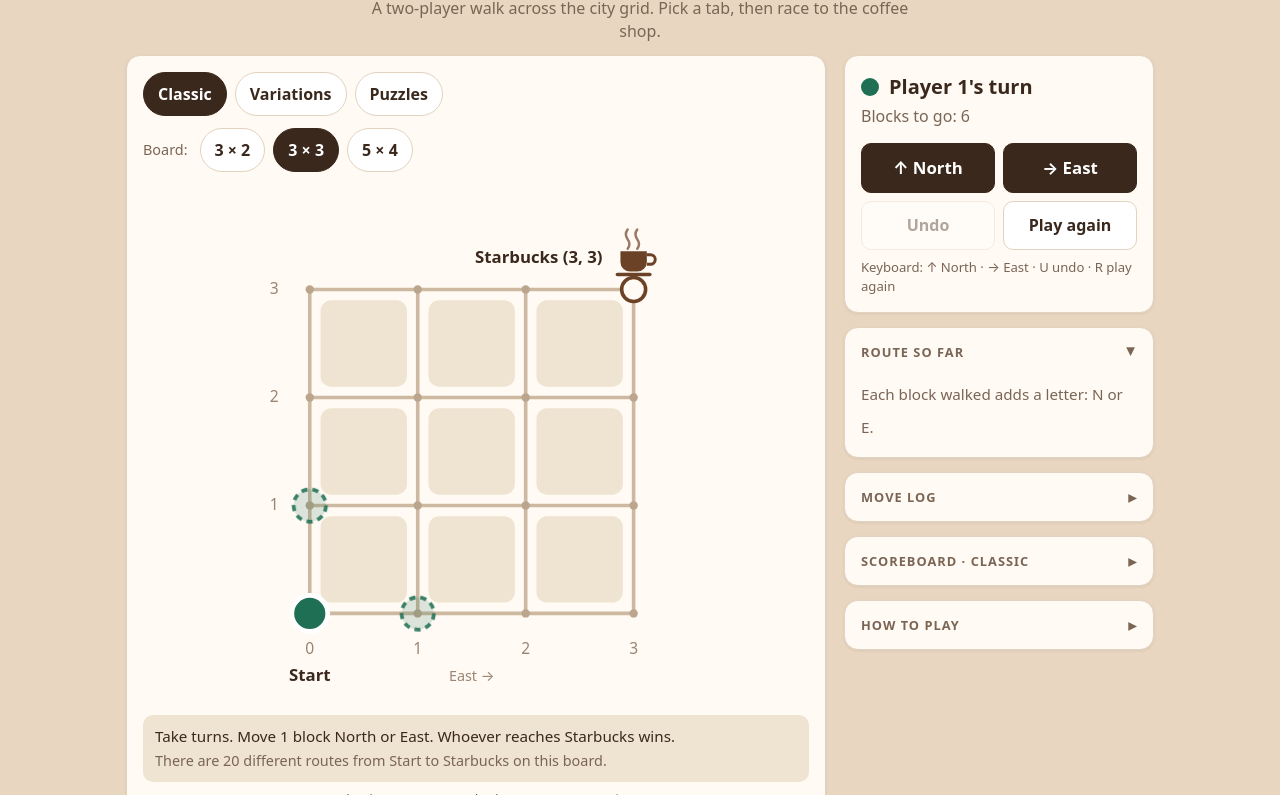
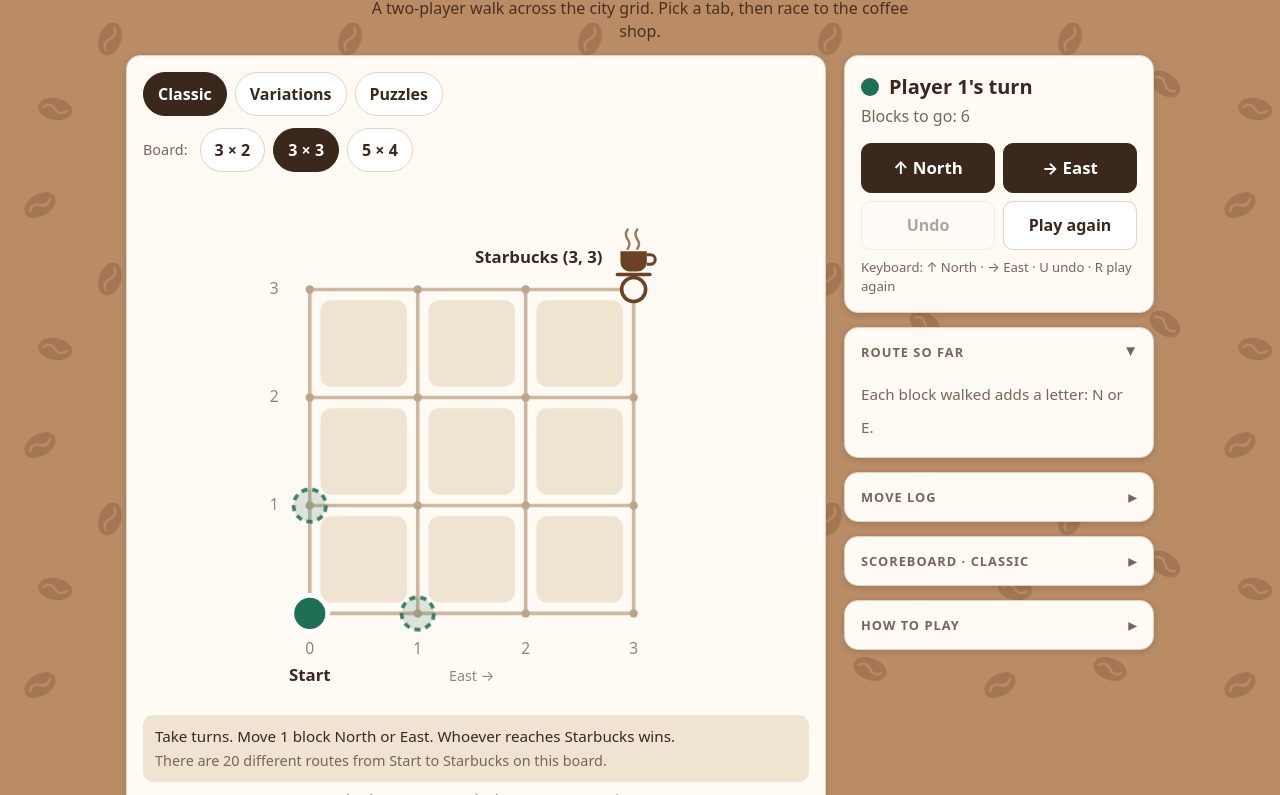
Before and after one commit to dschell3/coffee-shop-expedition, a plain HTML site: page index.html in a window 1280 px wide. Shown: the part 81-876 px from the top of the page. Drawn offline with Linux system fonts and the light colour scheme.

Commit message:
Use a warm brown background with coffee beans

```diff
--- a/index.html
+++ b/index.html
@@ -7,7 +7,10 @@
 <style>
   /* Layout: board card on the left, game panel on the right; stacks to one column on phones */
   :root {
-    --bg: #e8d6c0;
+    --bg: #b98c66;
+    --on-bg: #2b1a10;
+    --on-bg-muted: #4a3021;
+    --bean: #6b4226;
     --card: #fffaf3;
     --ink: #3a281d;
     --muted: #7a6555;
@@ -28,7 +31,8 @@
   }
   @media (prefers-color-scheme: dark) {
     :root:not([data-theme="light"]) {
-      --bg: #140f0b; --card: #28201a; --ink: #f1e6d8; --muted: #b8a593; --line: #3d322a;
+      --bg: #1c1209; --on-bg: #f1e6d8; --on-bg-muted: #c9b39c; --bean: #6b4226;
+      --card: #2d241c; --ink: #f1e6d8; --muted: #b8a593; --line: #43362c;
       --block: #332920; --street: #5c4b3c; --dot: #7a6655; --axis: #a8957f;
       --p1: #4fb58f; --p2: #e8874f; --cup: #d9a679; --btn-bg: #2f261f;
       --solid: #f1e6d8; --solid-ink: #1d1712; --token-ring: #28201a;
@@ -36,7 +40,8 @@
     }
   }
   :root[data-theme="dark"] {
-    --bg: #140f0b; --card: #28201a; --ink: #f1e6d8; --muted: #b8a593; --line: #3d322a;
+    --bg: #1c1209; --on-bg: #f1e6d8; --on-bg-muted: #c9b39c; --bean: #6b4226;
+    --card: #2d241c; --ink: #f1e6d8; --muted: #b8a593; --line: #43362c;
     --block: #332920; --street: #5c4b3c; --dot: #7a6655; --axis: #a8957f;
     --p1: #4fb58f; --p2: #e8874f; --cup: #d9a679; --btn-bg: #2f261f;
     --solid: #f1e6d8; --solid-ink: #1d1712; --token-ring: #28201a;
@@ -52,7 +57,13 @@
     color: var(--ink);
     line-height: 1.45;
   }
+  /* Coffee beans behind everything. Drawn as inline SVG so they take theme colors. Desktop only. */
+  .beans { position: fixed; inset: 0; width: 100%; height: 100%; z-index: 0; pointer-events: none; display: none; }
+  @media (min-width: 841px) { .beans { display: block; } }
+  .bean { fill: var(--bean); opacity: .28; }
+  .bean-line { stroke: var(--bg); fill: none; opacity: .9; }
   .wrap {
+    position: relative; z-index: 1;
     max-width: 1060px;
     margin: 0 auto;
     padding-block: 20px 28px;
@@ -60,8 +71,8 @@
     padding-right: max(16px, env(safe-area-inset-right, 0px));
   }
   header { text-align: center; padding-block: 8px 12px; }
-  h1 { margin: 0; font-size: 1.9rem; letter-spacing: -0.01em; text-wrap: balance; }
-  .sub { margin: 6px auto 0; color: var(--muted); max-width: 560px; }
+  h1 { margin: 0; font-size: 1.9rem; letter-spacing: -0.01em; text-wrap: balance; color: var(--on-bg); }
+  .sub { margin: 6px auto 0; color: var(--on-bg-muted); max-width: 560px; }
 
   main {
     display: grid;
@@ -78,7 +89,7 @@
     border-radius: 14px;
     padding: 16px;
     min-width: 0;
-    box-shadow: 0 1px 3px rgba(58, 40, 29, 0.08);
+    box-shadow: 0 2px 6px rgba(43, 26, 16, 0.18);
   }
   h2 { font-size: 0.8rem; text-transform: uppercase; letter-spacing: 0.08em; color: var(--muted); margin: 0 0 10px; }
 
@@ -203,10 +214,19 @@
   .fold > summary:focus-visible { outline: 3px solid var(--p1); outline-offset: -3px; }
   .fold > .body { padding: 0 16px 16px; }
   .fold ol:not(#log) { padding-left: 20px; margin: 0; font-size: 0.93rem; }
-  footer { text-align: center; color: var(--muted); font-size: 0.82rem; padding-top: 16px; }
+  footer { text-align: center; color: var(--on-bg-muted); font-size: 0.82rem; padding-top: 16px; }
 </style>
 </head>
 <body>
+
+<svg class="beans" aria-hidden="true" focusable="false">
+  <defs>
+    <pattern id="beanPattern" width="240" height="240" patternUnits="userSpaceOnUse">
+      <g transform="translate(40 46) rotate(-32)"><ellipse class="bean" rx="17" ry="11"/><path class="bean-line" d="M-12 0 q6 -6 12 0 q6 6 12 0" stroke-width="2.5" stroke-linecap="round"/></g><g transform="translate(150 30) rotate(20)"><ellipse class="bean" rx="17" ry="11"/><path class="bean-line" d="M-12 0 q6 -6 12 0 q6 6 12 0" stroke-width="2.5" stroke-linecap="round"/></g><g transform="translate(110 120) rotate(-70)"><ellipse class="bean" rx="17" ry="11"/><path class="bean-line" d="M-12 0 q6 -6 12 0 q6 6 12 0" stroke-width="2.5" stroke-linecap="round"/></g><g transform="translate(205 165) rotate(35)"><ellipse class="bean" rx="17" ry="11"/><path class="bean-line" d="M-12 0 q6 -6 12 0 q6 6 12 0" stroke-width="2.5" stroke-linecap="round"/></g><g transform="translate(55 190) rotate(10)"><ellipse class="bean" rx="17" ry="11"/><path class="bean-line" d="M-12 0 q6 -6 12 0 q6 6 12 0" stroke-width="2.5" stroke-linecap="round"/></g>
+    </pattern>
+  </defs>
+  <rect width="100%" height="100%" fill="url(#beanPattern)"/>
+</svg>
 
 <div class="wrap">
   <header>
```
Also changed, not shown: v2/index.html (+27 -7 lines).
